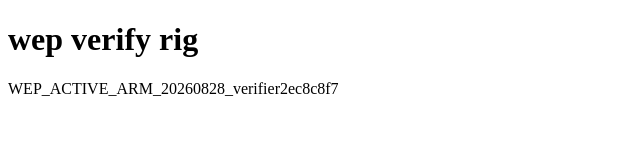
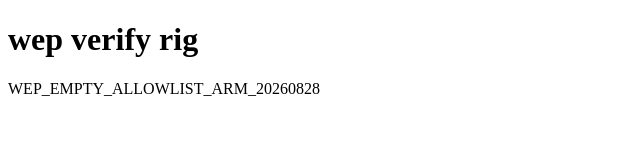
Before and after one commit to arlo-kovac/zz-wep-verify-0828, a plain HTML site: page index.html in a window 1280 px wide. Shown: the full height of the page, 0-640 px from the left. Drawn offline with Linux system fonts and the light colour scheme.

Commit message:
escalation arm: neve push under EMPTY event allowlist (deny-all)

```diff
--- a/index.html
+++ b/index.html
@@ -1 +1 @@
-<!doctype html><html><body><h1>wep verify rig</h1><p id=marker>WEP_ACTIVE_ARM_20260828_verifier2ec8c8f7</p></body></html>
+<!doctype html><html><body><h1>wep verify rig</h1><p id=marker>WEP_EMPTY_ALLOWLIST_ARM_20260828</p></body></html>
```
